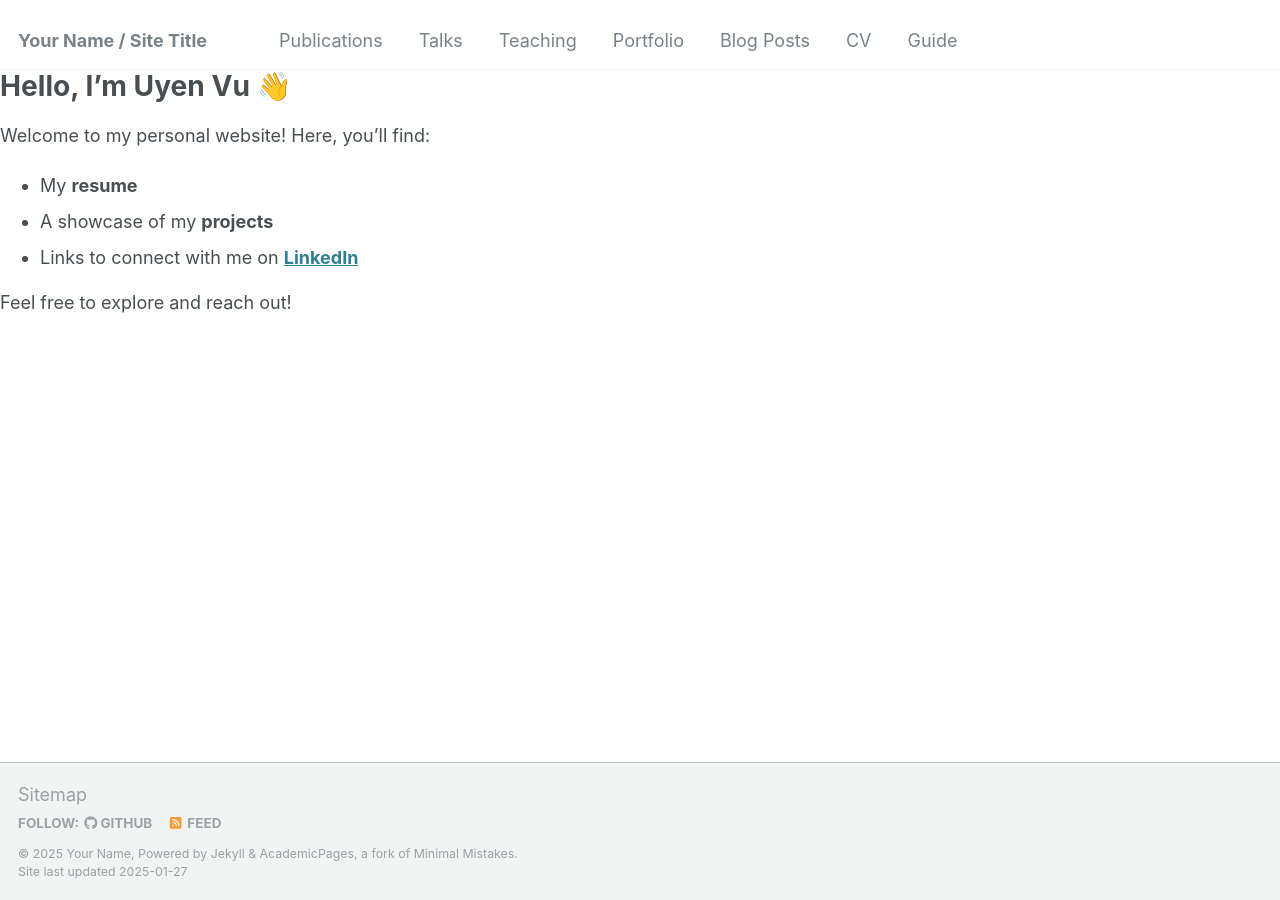
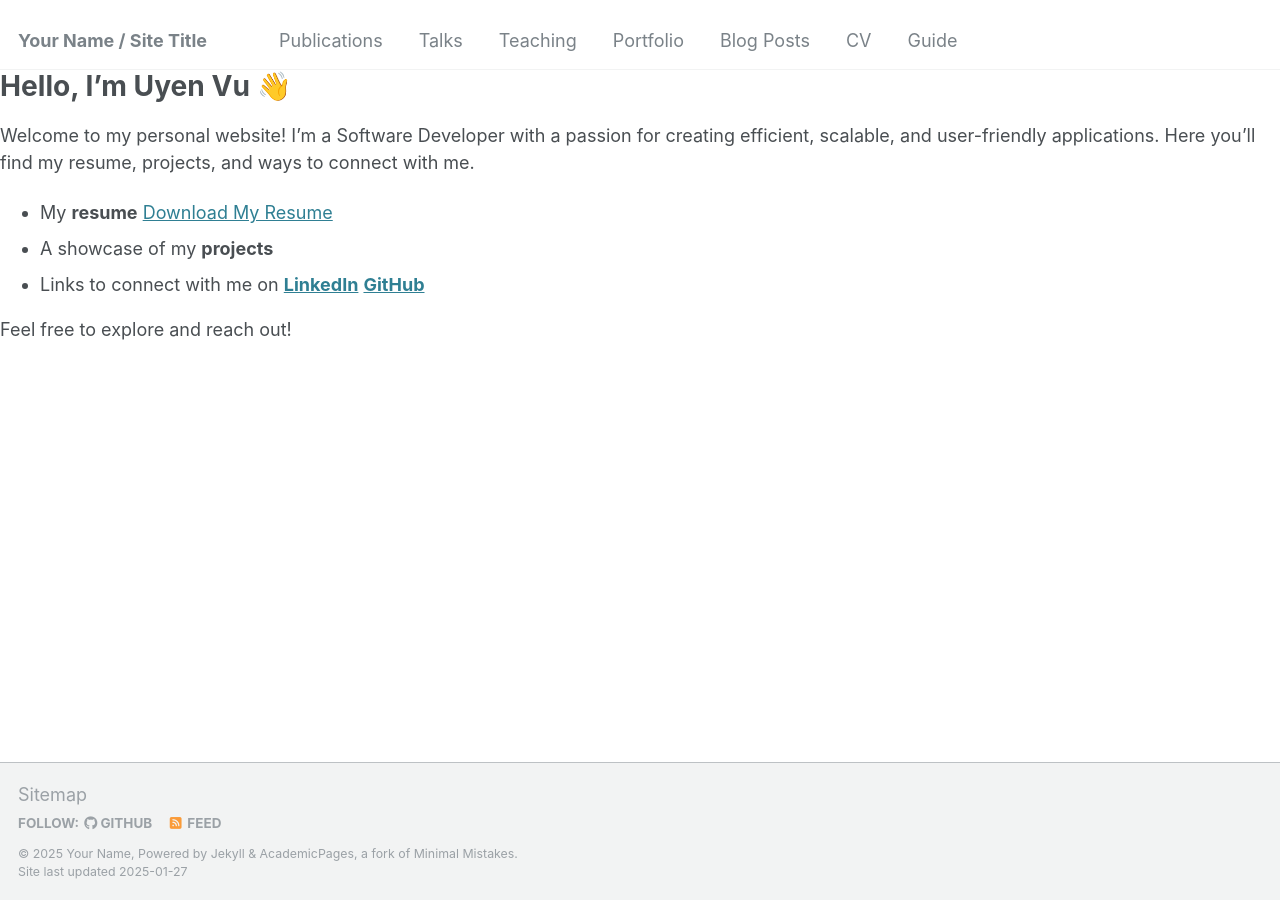
Before and after one commit to uynvu078/uynvu078.github.io, a Jekyll site: the page built from index.md, in a window 1280 px wide. Built offline with Jekyll 4.4.1, drawn with Linux system fonts in a browser that asks for light colours.

Commit message:
Update index.md

```diff
--- a/index.md
+++ b/index.md
@@ -4,9 +4,16 @@ title: Welcome to My Website
 ---
 
 # Hello, I'm Uyen Vu 👋
-Welcome to my personal website! Here, you’ll find:
+Welcome to my personal website!
+I'm a Software Developer with a passion for creating efficient, scalable, and user-friendly applications.
+Here you’ll find my resume, projects, and ways to connect with me.
+
 - My **resume**
+  [Download My Resume](files/resume.pdf)
 - A showcase of my **projects**
-- Links to connect with me on **[LinkedIn](https://linkedin.com/)**
+- Links to connect with me on
+  **[LinkedIn](https://linkedin.com/in/your-profile)**
+  **[GitHub](https://github.com/your-username)**
+
 
 Feel free to explore and reach out!
```
